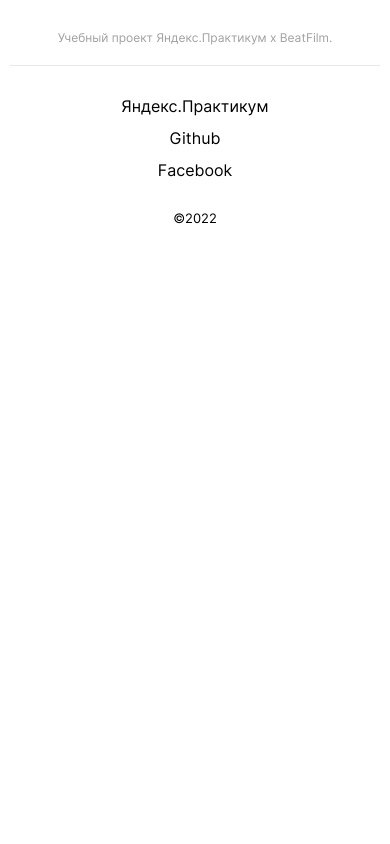
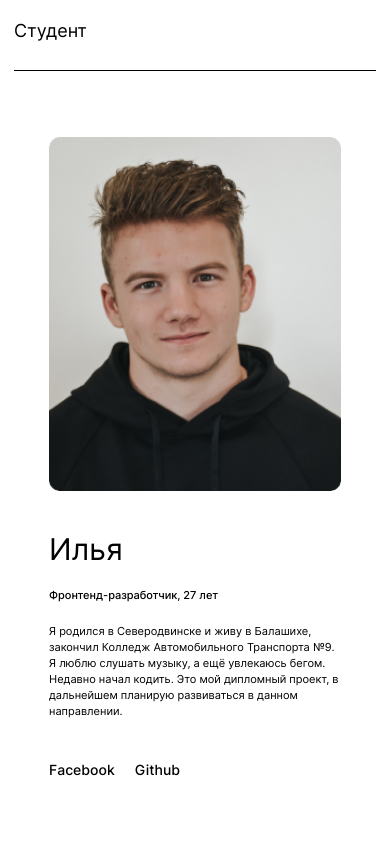
Before and after one commit to zubastu/movies-explorer-frontend, a React (Create React App) app: page / in a window 390 px wide. Shown: the part 1980-2824 px from the top of the page. Before the commit the page ends 2226 px from the top, so only its background shows below. Built offline with nearby package versions, Linux system fonts and the light colour scheme.

Commit message:
О себе адаптив

```diff
--- a/src/components/AboutMe/AboutMe.css
+++ b/src/components/AboutMe/AboutMe.css
@@ -2,45 +2,53 @@
   min-height: 625px;
   padding: 110px 70px 100px;
   box-sizing: border-box;
+  display: flex;
+  flex-direction: column;
+  gap: 66px;
 }
 .about-me__description{
   display: grid;
   grid-template-columns: repeat(2, minmax(max-content, max-content));
   justify-content: space-between;
   align-items: flex-end;
-  margin: 66px 0 0 0;
+  margin: 0;
 }
 .about-me__text-content{
   display: flex;
   flex-direction: column;
+  gap: 18px;
 }
 .about-me__title{
   font-size: 50px;
   font-weight: 400;
   line-height: 58px;
   max-width: 600px;
-  margin: 0 0 16px 0;
+  min-width: 292px;
+  margin: 0;
 }
 .about-me__subtitle{
   font-size: 18px;
   font-weight: 500;
   line-height: 20px;
   max-width: 600px;
+  min-width: 292px;
   margin: 0;
+
 }
 .about-me__text{
   font-size: 14px;
   font-weight: 400;
   line-height: 22px;
   max-width: 600px;
-  margin:26px 0 99px 0;
+  min-width: 292px;
+  margin: 0;
+  padding: 8px 0 99px ;
 }
 .about-me__photo{
-  height: 327px;
-  width: 270px;
+  max-height: 327px;
+  max-width: 270px;
   border-radius: 10px;
   object-fit: contain;
-
 }
 .links{
   margin: 0;
@@ -59,3 +67,86 @@
   max-width: 66px;
   color: #000000;
 }
+@media screen and (max-width: 1000px){
+  .about-me {
+    padding: 90px 50px 90px;
+  }
+  .about-me__photo {
+    max-height: 307px;
+    max-width: 255px;
+  }
+  .about-me__text-content{
+    max-width: 364px;
+    gap: 16px;
+  }
+  .about-me__title{
+    font-size: 40px;
+    font-weight: 400;
+    line-height: 40px;
+  }
+  .about-me__subtitle{
+    font-size: 12px;
+    font-weight: 500;
+    line-height: 18px;
+  }
+  .about-me__text{
+    font-size: 12px;
+    font-weight: 400;
+    line-height: 18px;
+    padding-top: 4px;
+  }
+}
+@media screen and (max-width: 730px){
+  .about-me {
+    padding: 70px 14px 70px;
+  }
+  .about-me__photo {
+    max-height: 307px;
+    max-width: 255px;
+  }
+  .about-me__text-content{
+    max-width: 292px;
+  }
+  .about-me__title{
+    font-size: 30px;
+    font-weight: 400;
+    line-height: 36px;
+  }
+  .about-me__subtitle{
+    font-size: 11px;
+    font-weight: 500;
+    line-height: 16px;
+  }
+  .about-me__text{
+    font-size: 11px;
+    font-weight: 400;
+    line-height: 16px;
+  }
+}
+@media screen and (max-width: 730px){
+  .about-me__photo {
+    max-height: 392px;
+    max-width: 292px;
+    width: 100%;
+    height: 100%;
+  }
+  .about-me__description{
+    display: flex;
+    flex-direction: column-reverse;
+    align-items: center;
+    gap: 40px;
+  }
+  .links__link{
+    font-size: 14px;
+    font-weight: 500;
+    line-height: 17px;
+  }
+}
+@media screen and (max-width: 430px){
+  .about-me__text-content{
+    gap: 20px;
+  }
+  .about-me__text{
+    padding: 0 0 20px 0;
+  }
+}
--- a/src/components/Main/Main.js
+++ b/src/components/Main/Main.js
@@ -14,8 +14,8 @@
       <Promo />
       <AboutProject />
       <Techs />
-      {/*      <AboutMe />
-      <Portfolio />*/}
+      <AboutMe />
+      {/*      <Portfolio />*/}
       <Footer />
     </>
   );
```
